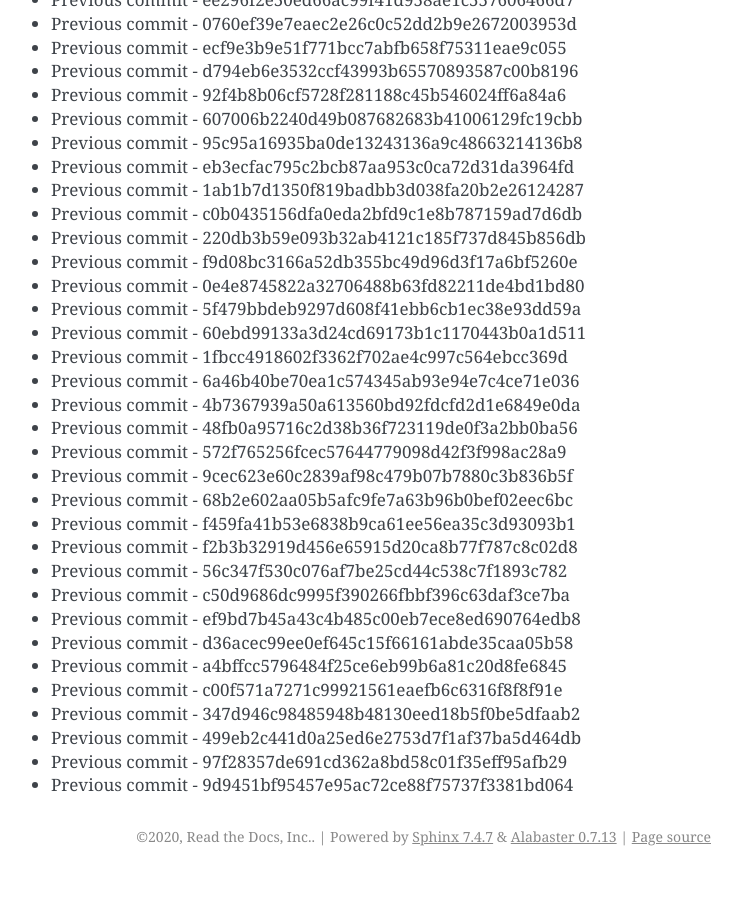
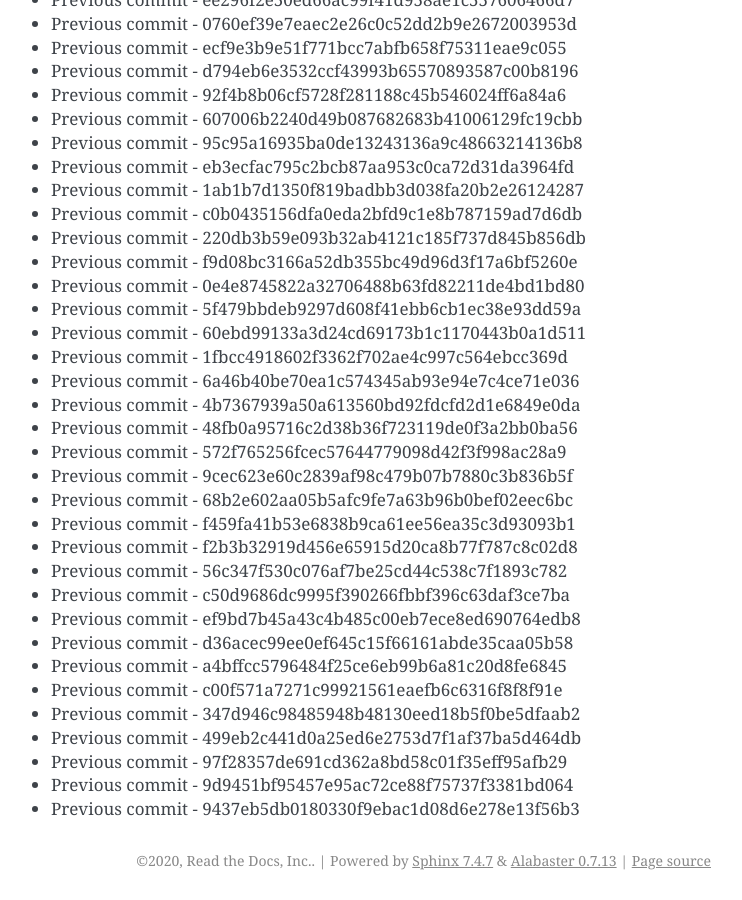
Before and after one commit to readthedocs/rtd-git-stresstest, a Sphinx documentation site: the page built from docs/updates.rst, in a window 1280 px wide and 900 px high, scrolled down 15362 px. Shown: the whole window, without its empty margins (399-1141 px from the left). Built offline with Sphinx 7.4.7, drawn with Linux system fonts in a browser that asks for light colours; before the commit the page ends 16238 px from its top, so only the background shows below that.

Commit message:
Generating commit from previous: 9437eb5db0180330f9ebac1d08d6e278e13f56b3

```diff
--- a/docs/updates.rst
+++ b/docs/updates.rst
@@ -677,3 +677,4 @@ It can be tested for any performance characteristics.
 * Previous commit - 499eb2c441d0a25ed6e2753d7f1af37ba5d464db
 * Previous commit - 97f28357de691cd362a8bd58c01f35eff95afb29
 * Previous commit - 9d9451bf95457e95ac72ce88f75737f3381bd064
+* Previous commit - 9437eb5db0180330f9ebac1d08d6e278e13f56b3
```
